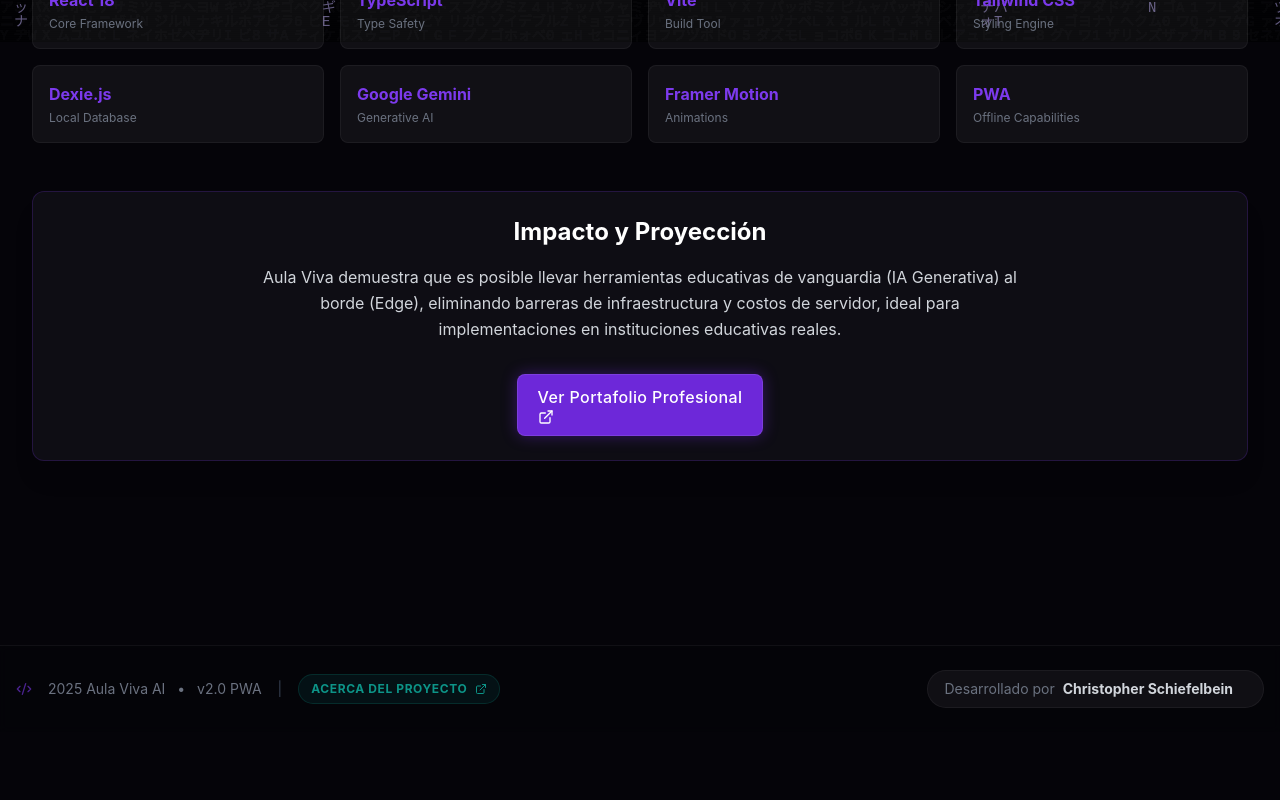
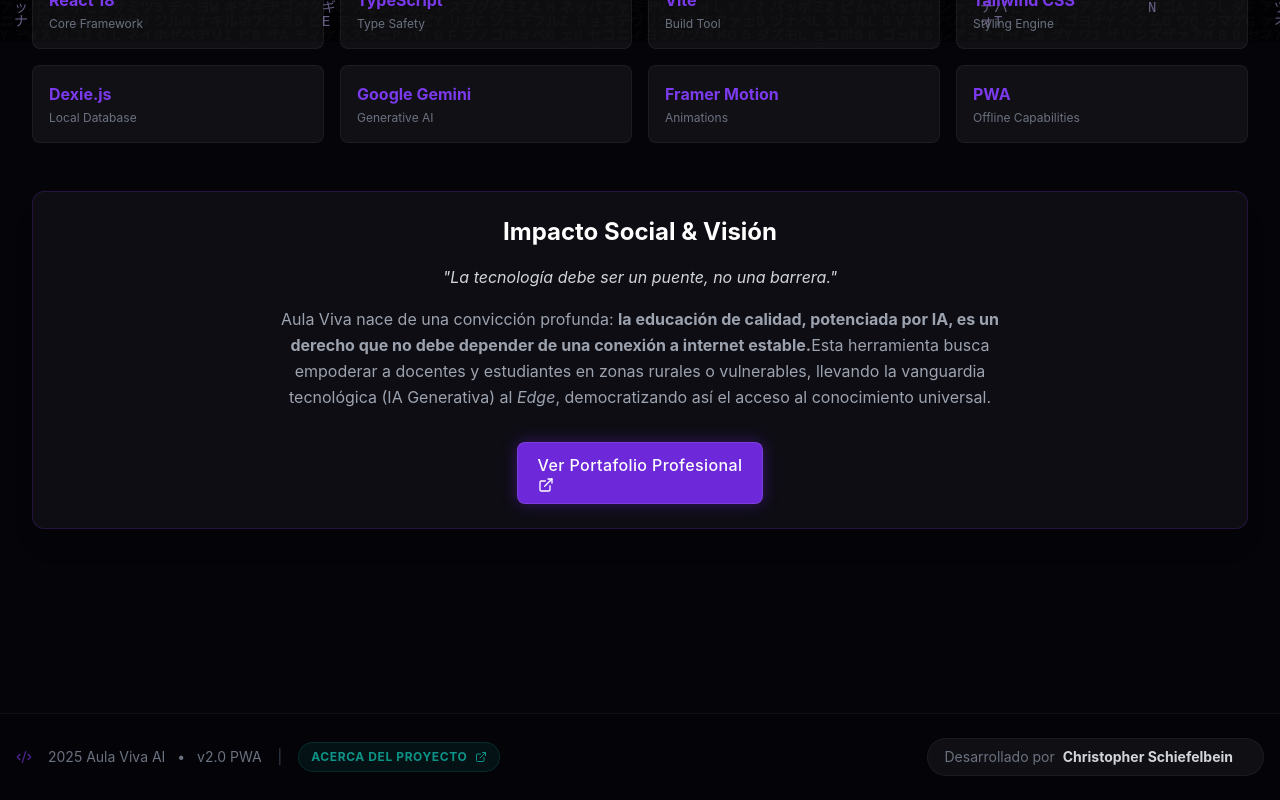
Before and after one commit to Christopher-Sch-dev/AulaVivaa, a React (Vite) app in the folder pwa/: page /about in a window 1280 px wide. Shown: the part 758-1558 px from the top of the page. Before the commit the page ends 1490 px from the top, so only its background shows below. Built offline with nearby package versions, Linux system fonts and the light colour scheme.

Commit message:
Update Impact section content on AboutPage
Revised the 'Impacto' section to emphasize social impact and vision, including a new quote and expanded description highlighting the mission to democratize AI-powered education for underserved communities.

```diff
--- a/pwa/src/pages/AboutPage.tsx
+++ b/pwa/src/pages/AboutPage.tsx
@@ -97,9 +97,13 @@ export const AboutPage = () => {
             {/* Impacto */}
             <Card className="bg-linear-to-br from-primary/10 to-transparent border-primary/20">
                 <div className="text-center space-y-4">
-                    <h3 className="text-2xl font-bold text-white">Impacto y Proyección</h3>
-                    <p className="text-gray-300 max-w-3xl mx-auto leading-relaxed">
-                        Aula Viva demuestra que es posible llevar herramientas educativas de vanguardia (IA Generativa) al borde (Edge), eliminando barreras de infraestructura y costos de servidor, ideal para implementaciones en instituciones educativas reales.
+                    <h3 className="text-2xl font-bold text-white">Impacto Social & Visión</h3>
+                    <p className="text-gray-300 max-w-3xl mx-auto leading-relaxed italic">
+                        "La tecnología debe ser un puente, no una barrera."
+                    </p>
+                    <p className="text-gray-400 max-w-3xl mx-auto leading-relaxed mt-4">
+                        Aula Viva nace de una convicción profunda: <strong>la educación de calidad, potenciada por IA, es un derecho que no debe depender de una conexión a internet estable.</strong>
+                        Esta herramienta busca empoderar a docentes y estudiantes en zonas rurales o vulnerables, llevando la vanguardia tecnológica (IA Generativa) al <em>Edge</em>, democratizando así el acceso al conocimiento universal.
                     </p>
                     <div className="pt-4">
                         <Button onClick={() => window.open('https://portafolio-devchris.vercel.app/', '_blank')} className="gap-2">
```
